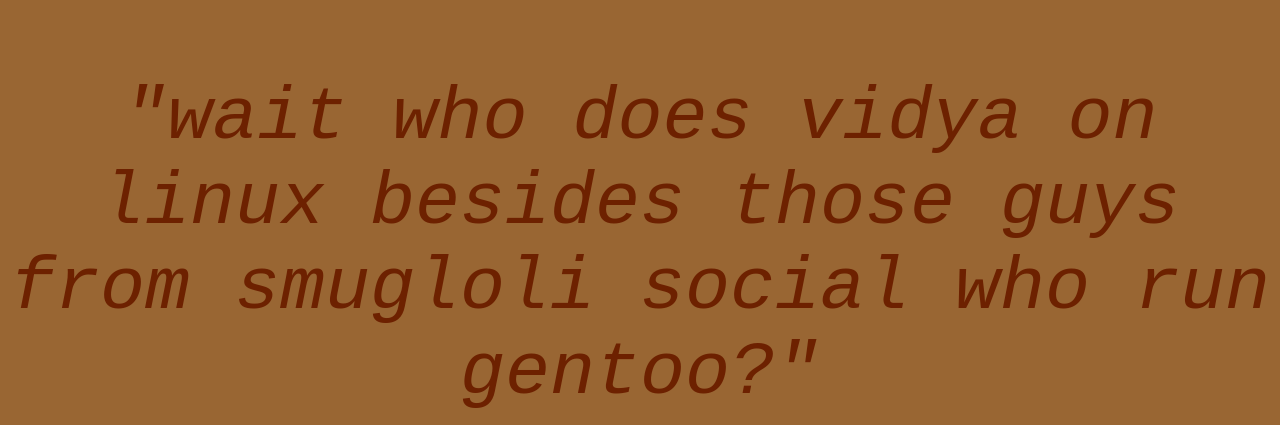
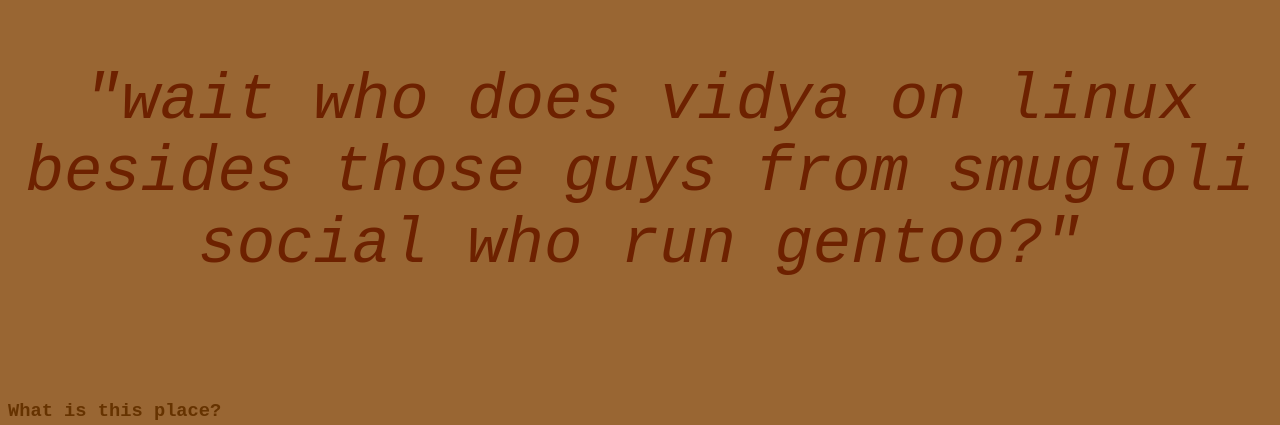
Before and after one commit to luck-e/luck-e.github.io, a plain HTML site: page discord.html in a window 1280 px wide. Shown: the part 433-858 px from the top of the page. Drawn offline with Linux system fonts and the light colour scheme.

Commit message:
Update discord.css

```diff
--- a/discord.css
+++ b/discord.css
@@ -24,6 +24,6 @@ a:hover, a:active {
 p.quote {
 	color: #6d2100;
 	font-family: Courier New, Courier, monospace;
-	font-size: 75px;
+	font-size: 64px;
 	font-style: italic;
 }
```
